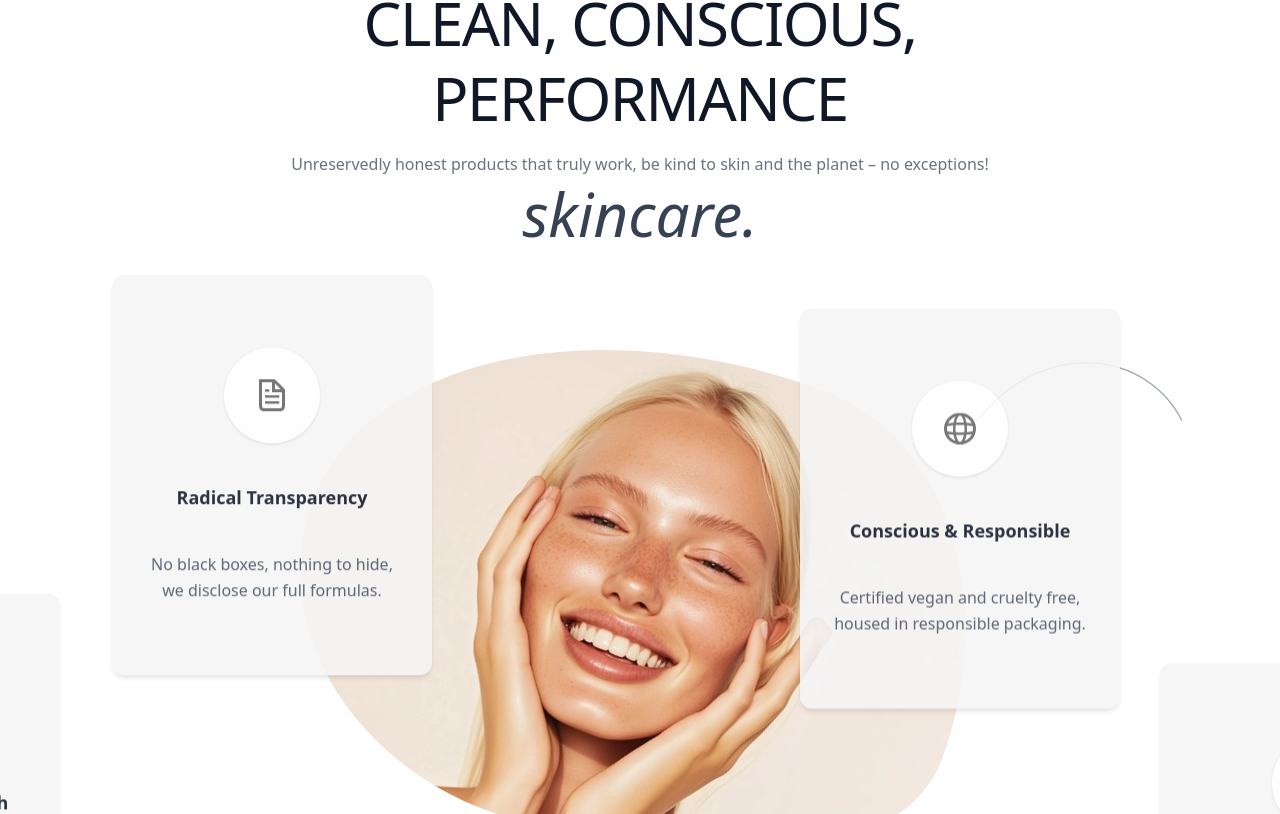
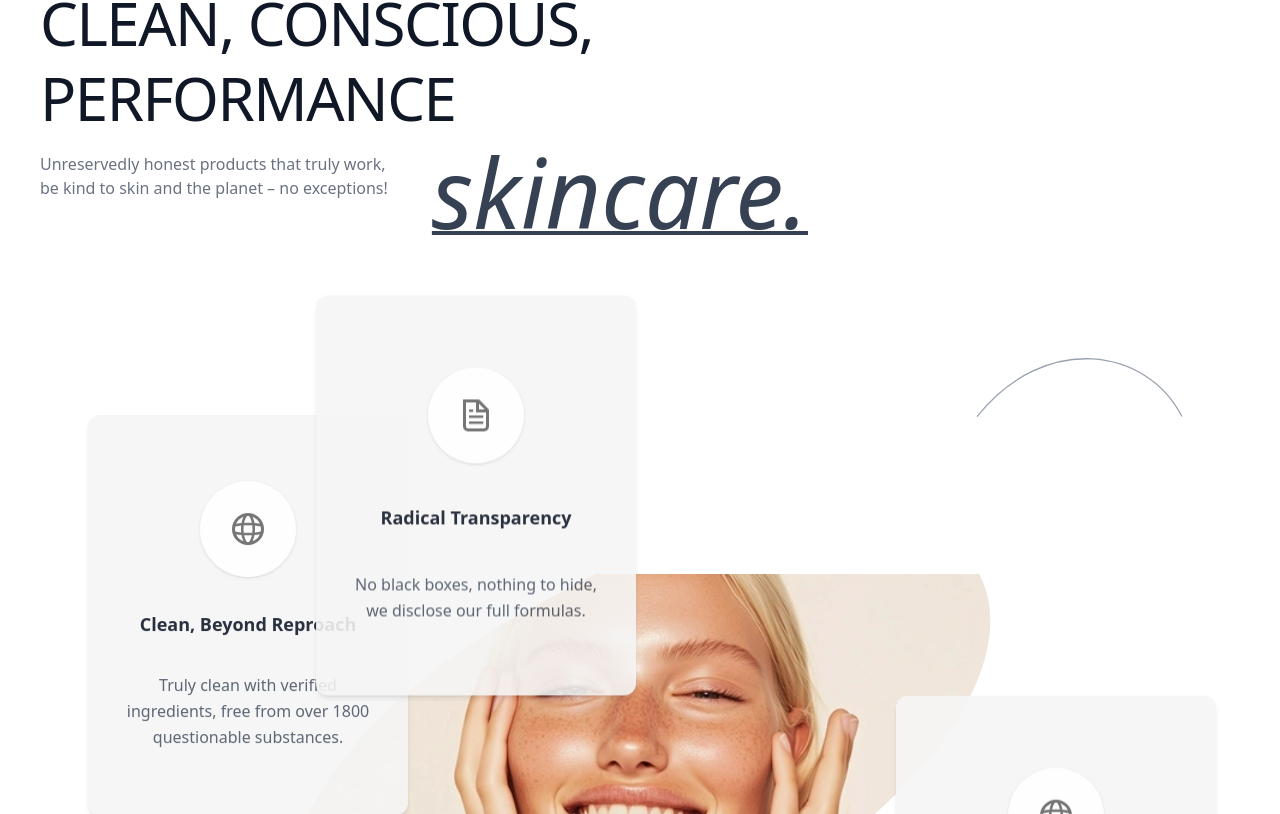
Before and after one commit to darshit890/true-skin, a Next.js app: page / in a window 1280 px wide. Shown: the part 926-1740 px from the top of the page. Built offline with nearby package versions, Linux system fonts and the light colour scheme.

Commit message:
modified:   components/FeatureSection.tsx 	new file:   public/leaf.png

```diff
--- a/components/FeatureSection.tsx
+++ b/components/FeatureSection.tsx
@@ -1,16 +1,16 @@
-"use client"
+"use client";
 
-import type React from "react"
-import Image from "next/image"
-import { useEffect, useRef, useState } from "react"
+import type React from "react";
+import Image from "next/image";
+import { useEffect, useRef, useState } from "react";
 
 type Card = {
-  title: string
-  description: string
-  icon: string
-  className: string
-  speed: number
-}
+  title: string;
+  description: string;
+  icon: string;
+  className: string;
+  speed: number;
+};
 
 function ParallaxCard({
   children,
@@ -18,70 +18,92 @@ function ParallaxCard({
   index,
   className,
 }: {
-  children: React.ReactNode
-  speed: number
-  index: number
-  className?: string
+  children: React.ReactNode;
+  speed: number;
+  index: number;
+  className?: string;
 }) {
-  const ref = useRef<HTMLDivElement>(null)
+  const ref = useRef<HTMLDivElement>(null);
 
   useEffect(() => {
-    const el = ref.current
-    if (!el) return
+    const el = ref.current;
+    if (!el) return;
 
-    let raf = 0
+    let raf = 0;
+    let current = 0;
+    let target = 0;
+
+    const clamp = (v: number, min = 0, max = 1) => Math.min(max, Math.max(min, v));
+
+    const computeTarget = () => {
+      const rect = el.getBoundingClientRect();
+      const progress = clamp(1 - rect.top / window.innerHeight);
+      target = progress * speed * 100;
+    };
+
+    const animate = () => {
+      current += (target - current) * 0.12;
+      const approxProgress = clamp(current / (speed * 100));
+      const opacity = Math.max(0.5, 1 - Math.abs(approxProgress - 0.5) * 0.3);
+      el.style.transform = `translate3d(0, ${-current}px, 0)`;
+      el.style.opacity = String(opacity);
+      if (Math.abs(target - current) > 0.1) {
+        raf = requestAnimationFrame(animate);
+      }
+    };
 
     const onScroll = () => {
-      cancelAnimationFrame(raf)
-      raf = requestAnimationFrame(() => {
-        const rect = el.getBoundingClientRect()
-        const scrollProgress = Math.max(0, 1 - rect.top / window.innerHeight)
+      computeTarget();
+      cancelAnimationFrame(raf);
+      raf = requestAnimationFrame(animate);
+    };
 
-        const translate = scrollProgress * speed * 100
-        const opacity = Math.max(0.5, 1 - Math.abs(scrollProgress - 0.5) * 0.3)
+    computeTarget();
+    animate();
+    window.addEventListener("scroll", onScroll, { passive: true });
+    window.addEventListener("resize", onScroll);
 
-        el.style.transform = `translateY(${-translate}px)`
-        el.style.opacity = String(opacity)
-      })
-    }
-
-    onScroll()
-    window.addEventListener("scroll", onScroll, { passive: true })
-
-    return () => window.removeEventListener("scroll", onScroll)
-  }, [speed])
+    return () => {
+      window.removeEventListener("scroll", onScroll);
+      window.removeEventListener("resize", onScroll);
+      cancelAnimationFrame(raf);
+    };
+  }, [speed]);
 
   return (
-    <div ref={ref} className={`${className} transform will-change-transform transition-all duration-300`}>
+    <div
+      ref={ref}
+      className={`${className} will-change-transform`}
+    >
       {children}
     </div>
-  )
+  );
 }
 
 function ScrollHeading() {
-  const headingRef = useRef<HTMLDivElement>(null)
-  const [isVisible, setIsVisible] = useState(false)
+  const headingRef = useRef<HTMLDivElement>(null);
+  const [isVisible, setIsVisible] = useState(false);
 
   useEffect(() => {
     const observer = new IntersectionObserver(
       ([entry]) => {
         if (entry.isIntersecting) {
-          setIsVisible(true)
+          setIsVisible(true);
         }
       },
-      { threshold: 0.3 },
-    )
+      { threshold: 0.3 }
+    );
 
-    const el = headingRef.current
-    if (el) observer.observe(el)
+    const el = headingRef.current;
+    if (el) observer.observe(el);
 
     return () => {
-      if (el) observer.unobserve(el)
-    }
-  }, [])
+      if (el) observer.unobserve(el);
+    };
+  }, []);
 
   return (
-    <div ref={headingRef} className="text-center max-w-3xl mx-auto">
+    <div ref={headingRef} className="max-w-3xl">
       <h2
         className={`text-4xl md:text-6xl font-light leading-tight tracking-tight text-gray-900 transform transition-all duration-1000 ${
           isVisible ? "opacity-100 translate-y-0" : "opacity-0 translate-y-10"
@@ -90,93 +112,151 @@ function ScrollHeading() {
         <span className="block">CLEAN, CONSCIOUS,</span>
         <span className="block">PERFORMANCE</span>
       </h2>
+      <div className="flex flex-row gap-10 justify-start items-start">
         <p
           className={`mt-4 text-sm md:text-base text-gray-500 transform transition-all duration-1000 delay-200 ${
             isVisible ? "opacity-100 translate-y-0" : "opacity-0 translate-y-10"
           }`}
         >
-        Unreservedly honest products that truly work, be kind to skin and the planet – no exceptions!
+          Unreservedly honest products that truly work, be kind to skin and the
+          planet – no exceptions!
         </p>
         <span
-        className={`mt-2 block text-5xl md:text-6xl italic text-gray-700 transform transition-all duration-1000 delay-300 ${
+          className={`mt-2 block text-5xl md:text-8xl underline decoration-4 italic text-gray-700 transform transition-all duration-1000 delay-300 ${
             isVisible ? "opacity-100 scale-100" : "opacity-0 scale-95"
           }`}
         >
           skincare.
         </span>
       </div>
-  )
+      <svg
+        className="block md:hidden w-[122px] h-[195px] mt-6"
+        width="122"
+        height="195"
+        viewBox="0 0 122 195"
+        fill="none"
+        xmlns="http://www.w3.org/2000/svg"
+      >
+        <mask id="maskarrowtext_ingredientsM">
+          <path
+            className="mask-path"
+            d="M62.0791 194.046C62.3807 194.003 62.5899 193.723 62.5464 193.421L61.8364 188.506C61.7928 188.204 61.513 187.995 61.2114 188.039C60.9098 188.082 60.7006 188.362 60.7441 188.664L61.3752 193.033L57.0062 193.664C56.7045 193.707 56.4954 193.987 56.5389 194.289C56.5825 194.59 56.8623 194.8 57.1639 194.756L62.0791 194.046ZM121.492 0.948265C56.0968 1.95061 15.1899 30.7812 3.65924 69.2165C-7.86788 107.64 10.058 155.358 61.6698 193.942L62.3306 193.058C10.9425 154.642 -6.6316 107.36 4.7163 69.5336C16.0607 31.719 56.4038 3.04963 121.509 2.05174L121.492 0.948265Z"
+            style={{ strokeDashoffset: 389.9, strokeDasharray: "380px, 227.288px" }}
+          />
+        </mask>
+        <path
+          mask="url(#maskarrowtext_ingredientsM)"
+          d="M62.0791 194.046C62.3807 194.003 62.5899 193.723 62.5464 193.421L61.8364 188.506C61.7928 188.204 61.513 187.995 61.2114 188.039C60.9098 188.082 60.7006 188.362 60.7441 188.664L61.3752 193.033L57.0062 193.664C56.7045 193.707 56.4954 193.987 56.5389 194.289C56.5825 194.59 56.8623 194.8 57.1639 194.756L62.0791 194.046ZM121.492 0.948265C56.0968 1.95061 15.1899 30.7812 3.65924 69.2165C-7.86788 107.64 10.058 155.358 61.6698 193.942L62.3306 193.058C10.9425 154.642 -6.6316 107.36 4.7163 69.5336C16.0607 31.719 56.4038 3.04963 121.509 2.05174L121.492 0.948265Z"
+          fill="black"
+        />
+      </svg>
+    </div>
+  );
 }
 
 export default function FeatureSection() {
   const cards: Card[] = [
     {
       title: "Clean, Beyond Reproach",
-      description: "Truly clean with verified ingredients, free from over 1800 questionable substances.",
+      description:
+        "Truly clean with verified ingredients, free from over 1800 questionable substances.",
       icon: "/globe.svg",
       className:
-        "relative mx-auto mt-6 w-full max-w-[320px] bg-[#f5f5f5] rounded-xl shadow-md px-8 py-8 z-20 md:absolute md:left-[-25%] md:top-[380px] md:h-[400px]",
-      speed: 1.4,
+        "relative mx-auto mt-6 w-full max-w-[320px] bg-[#f5f5f5] rounded-xl shadow-md px-8 py-8 z-20 md:absolute md:left-[4%] md:top-[38%] md:h-[400px]",
+      speed: 3,
     },
     {
       title: "Radical Transparency",
-      description: "No black boxes, nothing to hide, we disclose our full formulas.",
+      description:
+        "No black boxes, nothing to hide, we disclose our full formulas.",
       icon: "/file.svg",
       className:
-        "relative mx-auto mt-6 w-full max-w-[320px] bg-[#f5f5f5] rounded-xl shadow-md px-8 py-8 z-20 md:absolute md:left-[6%] md:top-10 md:h-[400px]",
-      speed: 1.1,
+        "relative mx-auto mt-6 w-full max-w-[320px] bg-[#f5f5f5] rounded-xl shadow-md px-8 py-8 z-20 md:absolute md:left-[23%] md:top-[6%] md:h-[400px]",
+      speed: 1,
     },
     {
       title: "Potent & Multi Tasking",
-      description: "Packed with actives backed by dermal science to deliver results.",
+      description:
+        "Packed with actives backed by dermal science to deliver results.",
       icon: "/window.svg",
       className:
-        "relative mx-auto mt-6 w-full max-w-[320px] bg-[#f5f5f5] rounded-xl shadow-md px-8 py-8 z-20 md:absolute md:right-[-20%] md:bottom-[-35%] md:h-[400px]",
-      speed: 1.3,
+        "relative mx-auto mt-6 w-full max-w-[320px] bg-[#f5f5f5] rounded-xl shadow-md px-8 py-8 z-20 md:absolute md:left-[62%] md:bottom-[-20%] md:h-[400px]",
+      speed: 1,
     },
     {
       title: "Conscious & Responsible",
-      description: "Certified vegan and cruelty free, housed in responsible packaging.",
+      description:
+        "Certified vegan and cruelty free, housed in responsible packaging.",
       icon: "/globe.svg",
       className:
-        "relative mx-auto mt-6 w-full max-w-[320px] bg-[#f5f5f5] rounded-xl shadow-md px-8 py-8 z-20 md:absolute md:right-[10%] md:top-16 md:h-[400px]",
-      speed: 1.0,
+        "relative mx-auto mt-6 w-full max-w-[320px] bg-[#f5f5f5] rounded-xl shadow-md px-8 py-8 z-20 md:absolute md:right-[2%] md:top-[50%] md:h-[400px]",
+      speed: 1,
     },
-  ]
+  ];
 
   return (
-    <section className="relative w-full overflow-hidden py-20 md:py-28">
-      <div className="mx-auto max-w-7xl px-6 md:px-10">
+    <section className="relative w-full overflow-hidden py-20 md:py-28 z-0">
+      <div className="mx-auto  px-6 md:px-10 z-10">
         <ScrollHeading />
-        <div className="relative mt-12 md:mt-16 min-h-[520px] md:min-h-[640px]">
+        <div className="relative mt-12 md:mt-16 min-h-[720px] md:min-h-[900px] ">
           <svg
             viewBox="0 0 300 300"
-            className="absolute -right-6 md:right-6 -top-10 md:-top-6 w-48 md:w-64 h-auto text-gray-400"
+            className="absolute -right-6 md:right-6 -top-10 md:-top-6 w-48 md:w-64 h-auto text-gray-400 "
           >
-            <path d="M20 160c80-100 200-80 240 0" fill="none" stroke="currentColor" strokeWidth="1.5" />
+            <path
+              d="M20 160c80-100 200-80 240 0"
+              fill="none"
+              stroke="currentColor"
+              strokeWidth="1.5"
+            />
           </svg>
+          <div className="absolute left-1/2 top-1/2 -translate-x-1/2 -translate-y-1/2 z-10">
             <div
-            className="relative left-1/2 -translate-x-1/2 top-16 md:top-8 w-[85vw] max-w-[520px] md:max-w-[680px] aspect-[4/3] overflow-hidden"
+              className="relative w-[70vw] md:w-[60vw] max-w-[900px] h-[40vh] md:h-[45vh] max-h-[520px] overflow-hidden"
               style={{
-              borderRadius: "65% 35% 60% 40% / 55% 60% 40% 45%",
-              transform: "rotate(20deg)",
+                borderRadius: "60% / 65%",
+                transform: "rotate(-28deg)",
               }}
             >
-            <Image src="/ingredients-clip.jpg" alt="Model" fill priority className="object-cover" />
+              <Image
+                src="/ingredients-clip.jpg"
+                alt="Model"
+                fill
+                priority
+                className="object-cover"
+                style={{
+                  transform: "rotate(28deg)",
+                }}
+              />
+            </div>
           </div>
           {cards.map((c, i) => (
-            <ParallaxCard key={i} speed={c.speed} index={i} className={c.className}>
+            <ParallaxCard
+              key={i}
+              speed={c.speed}
+              index={i}
+              className={c.className}
+            >
               <div className="flex h-full flex-col items-center justify-evenly text-center">
                 <div className="w-20 h-20 md:w-24 md:h-24 rounded-full bg-white/90 flex items-center justify-center shadow-sm">
-                  <Image src={c.icon || "/placeholder.svg"} alt="icon" width={32} height={32} />
+                  <Image
+                    src={c.icon || "/placeholder.svg"}
+                    alt="icon"
+                    width={32}
+                    height={32}
+                  />
                 </div>
-                <div className="text-gray-900 font-semibold text-base md:text-lg">{c.title}</div>
-                <div className="text-gray-600 text-sm md:text-base leading-relaxed max-w-88">{c.description}</div>
+                <div className="text-gray-900 font-semibold text-base md:text-lg">
+                  {c.title}
+                </div>
+                <div className="text-gray-600 text-sm md:text-base leading-relaxed max-w-88">
+                  {c.description}
+                </div>
               </div>
             </ParallaxCard>
           ))}
         </div>
       </div>
     </section>
-  )
+  );
 }
```
Also changed, not shown: public/leaf.png (added). Lines whose indentation alone changed are shown as unchanged.
